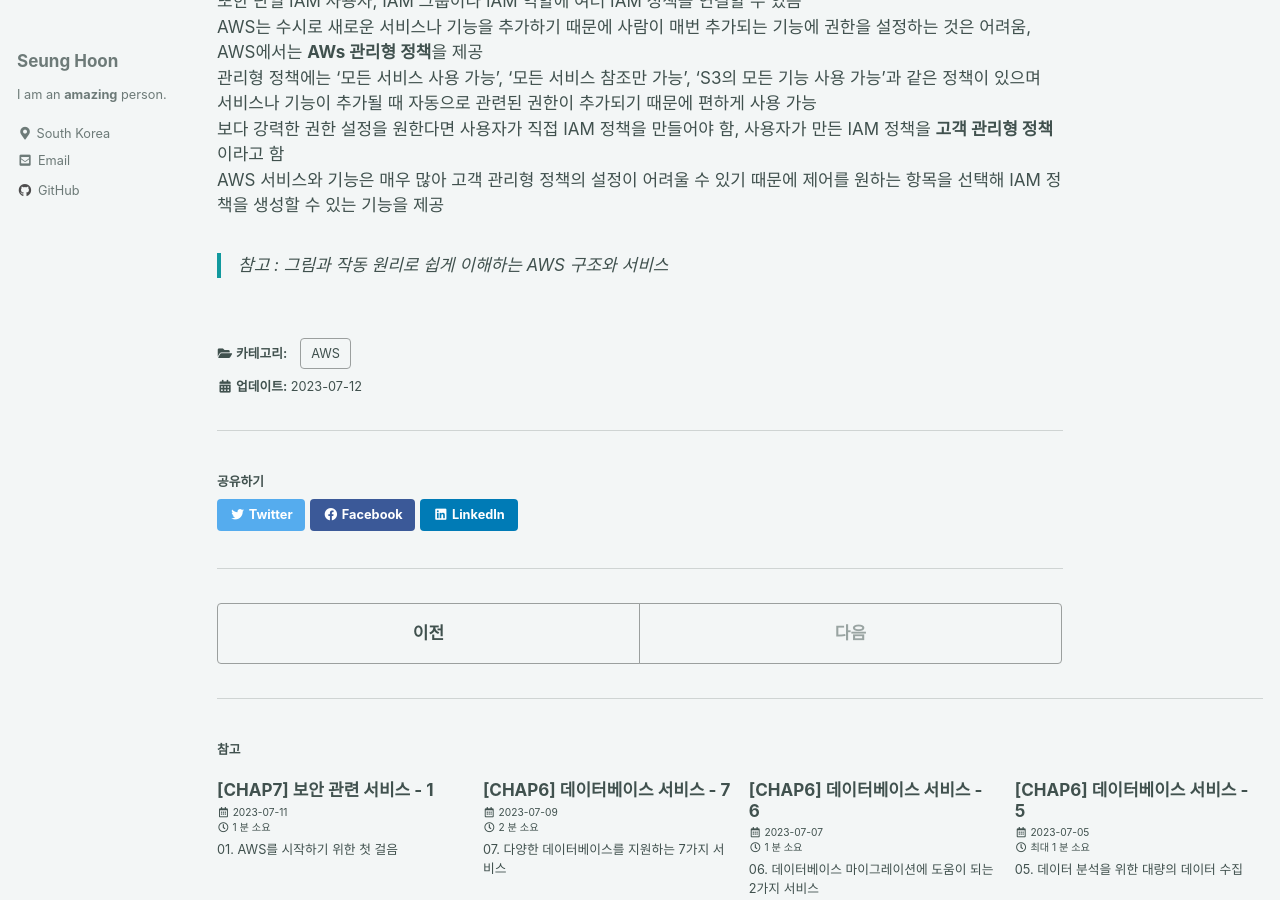
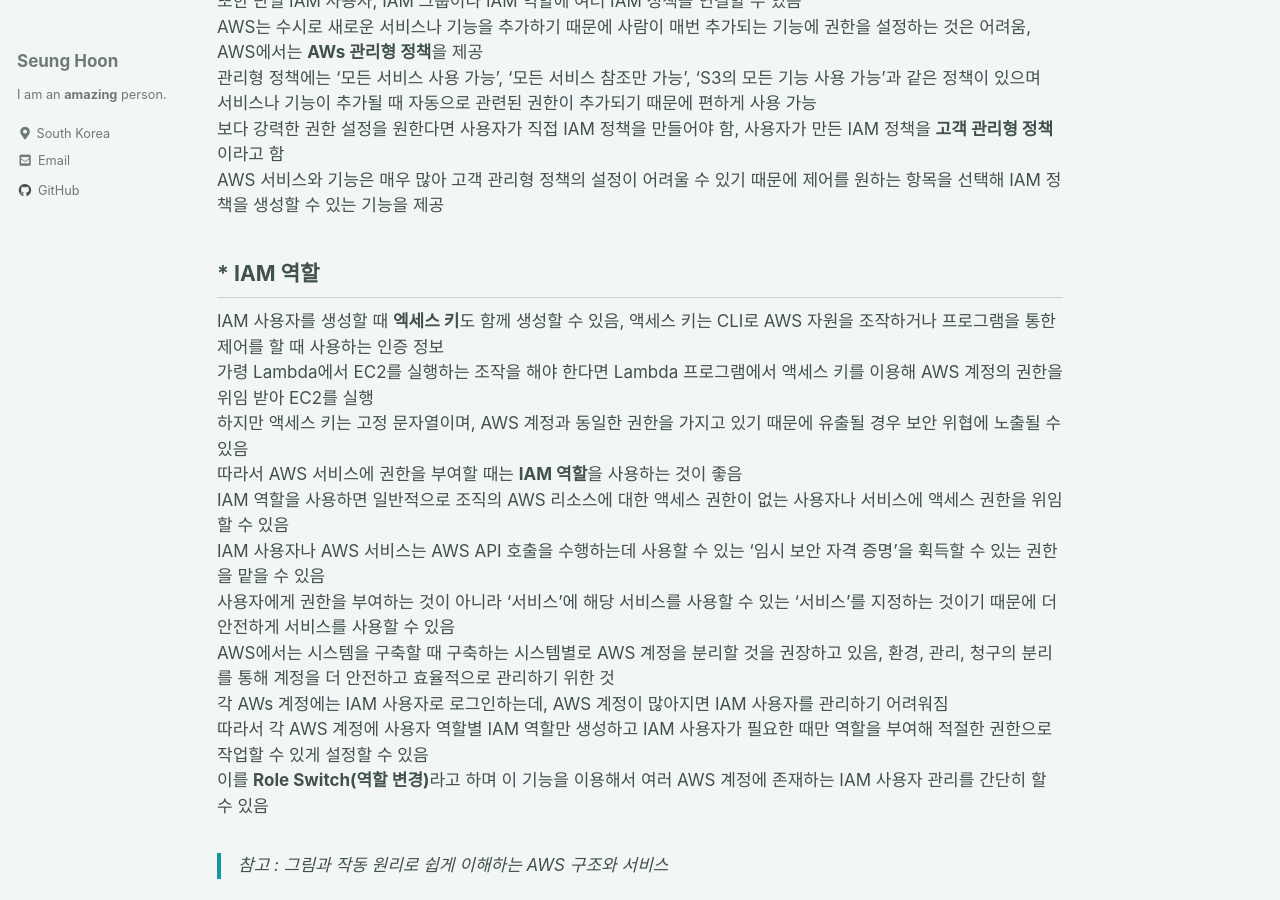
Before and after one commit to ibk01161/ibk01161.github.io, a Jekyll site: the page built from _posts/2023-07-12-aws7_02.md, in a window 1280 px wide and 900 px high, scrolled down 884 px. Built offline with Jekyll 4.4.1, drawn with Linux system fonts in a browser that asks for light colours; cached includes are drawn as plain includes.

Commit message:
Add Post

```diff
--- a/_posts/2023-07-12-aws7_02.md
+++ b/_posts/2023-07-12-aws7_02.md
@@ -35,4 +35,19 @@ AWS는 수시로 새로운 서비스나 기능을 추가하기 때문에 사람
 AWS 서비스와 기능은 매우 많아 고객 관리형 정책의 설정이 어려울 수 있기 때문에 제어를 원하는 항목을 선택해 IAM 정책을 생성할 수 있는 기능을 제공
 
 
+## * IAM 역할
+
+IAM 사용자를 생성할 때 **엑세스 키**도 함께 생성할 수 있음, 액세스 키는 CLI로 AWS 자원을 조작하거나 프로그램을 통한 제어를 할 때 사용하는 인증 정보
+가령 Lambda에서 EC2를 실행하는 조작을 해야 한다면 Lambda 프로그램에서 액세스 키를 이용해 AWS 계정의 권한을 위임 받아 EC2를 실행
+하지만 액세스 키는 고정 문자열이며, AWS 계정과 동일한 권한을 가지고 있기 때문에 유출될 경우 보안 위협에 노출될 수 있음
+따라서 AWS 서비스에 권한을 부여할 때는 **IAM 역할**을 사용하는 것이 좋음
+IAM 역할을 사용하면 일반적으로 조직의 AWS 리소스에 대한 액세스 권한이 없는 사용자나 서비스에 액세스 권한을 위임할 수 있음
+IAM 사용자나 AWS 서비스는 AWS API 호출을 수행하는데 사용할 수 있는 '임시 보안 자격 증명'을 휙득할 수 있는 권한을 맡을 수 있음
+사용자에게 권한을 부여하는 것이 아니라 '서비스'에 해당 서비스를 사용할 수 있는 '서비스'를 지정하는 것이기 때문에 더 안전하게 서비스를 사용할 수 있음
+AWS에서는 시스템을 구축할 때 구축하는 시스템별로 AWS 계정을 분리할 것을 권장하고 있음, 환경, 관리, 청구의 분리를 통해 계정을 더 안전하고 효율적으로 관리하기 위한 것
+각 AWs 계정에는 IAM 사용자로 로그인하는데, AWS 계정이 많아지면 IAM 사용자를 관리하기 어려워짐
+따라서 각 AWS 계정에 사용자 역할별 IAM 역할만 생성하고 IAM 사용자가 필요한 때만 역할을 부여해 적절한 권한으로 작업할 수 있게 설정할 수 있음
+이를 **Role Switch(역할 변경)**라고 하며 이 기능을 이용해서 여러 AWS 계정에 존재하는 IAM 사용자 관리를 간단히 할 수 있음
+
+
 > 참고 : 그림과 작동 원리로 쉽게 이해하는 AWS 구조와 서비스
```
